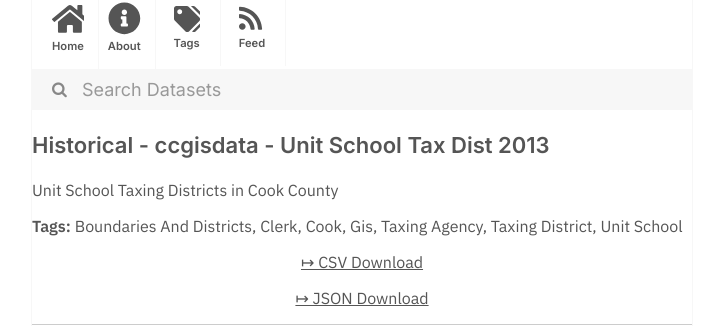
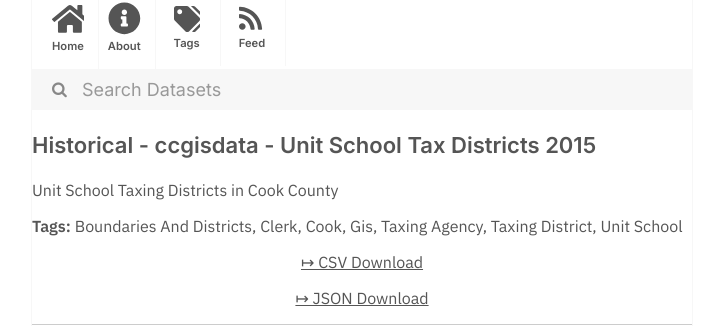
Before and after one commit to dayda-entities/cook-county-of-illinois, a Jekyll site: the page built from _posts/2020-11-10-historical-ccgisdata-unit-scho.md, in a window 1280 px wide. Shown: the part 216-542 px from the top of the page, without its empty margins (278-1001 px from the left). Built offline with Jekyll 4.4.1, drawn with Linux system fonts in a browser that asks for light colours.

Commit message:
Publish Data

```diff
--- a/_posts/2020-11-10-historical-ccgisdata-unit-scho.md
+++ b/_posts/2020-11-10-historical-ccgisdata-unit-scho.md
@@ -1,7 +1,7 @@
 ---
-title: Historical - ccgisdata - Unit School Tax Dist 2013
-created: '2020-11-10T16:57:13.418905'
-modified: '2020-11-10T16:57:13.418915'
+title: Historical - ccgisdata - Unit School Tax Districts 2015
+created: '2020-11-10T16:57:20.762673'
+modified: '2020-11-10T16:57:20.762680'
 state: active
 type: dataset
 tags:
@@ -15,9 +15,9 @@ tags:
 groups:
   - Local Government
 csv_url: >-
-  https://datacatalog.cookcountyil.gov/api/views/a2wf-rai8/rows.csv?accessType=DOWNLOAD
+  https://datacatalog.cookcountyil.gov/api/views/u8pj-4dkv/rows.csv?accessType=DOWNLOAD
 json_url: >-
-  https://datacatalog.cookcountyil.gov/api/views/a2wf-rai8/rows.json?accessType=DOWNLOAD
+  https://datacatalog.cookcountyil.gov/api/views/u8pj-4dkv/rows.json?accessType=DOWNLOAD
 layout: post
 
 ---
```
